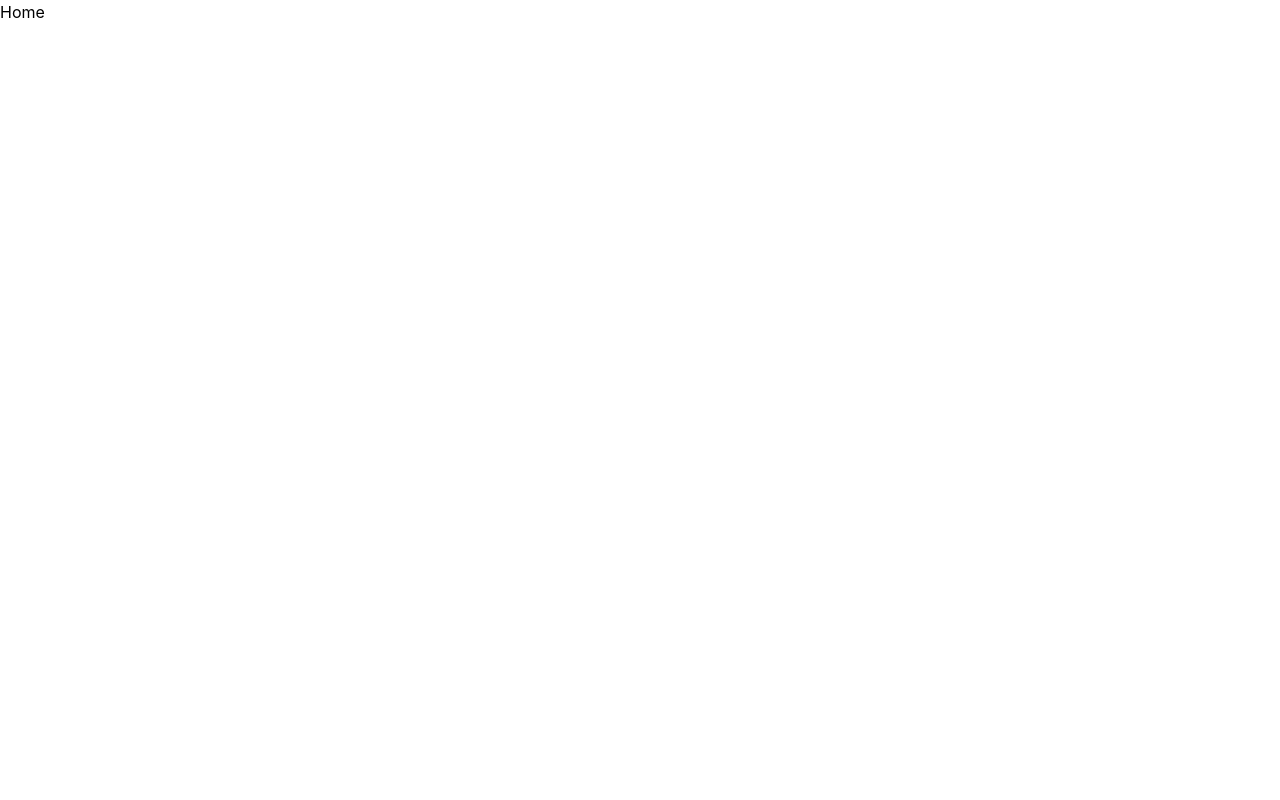
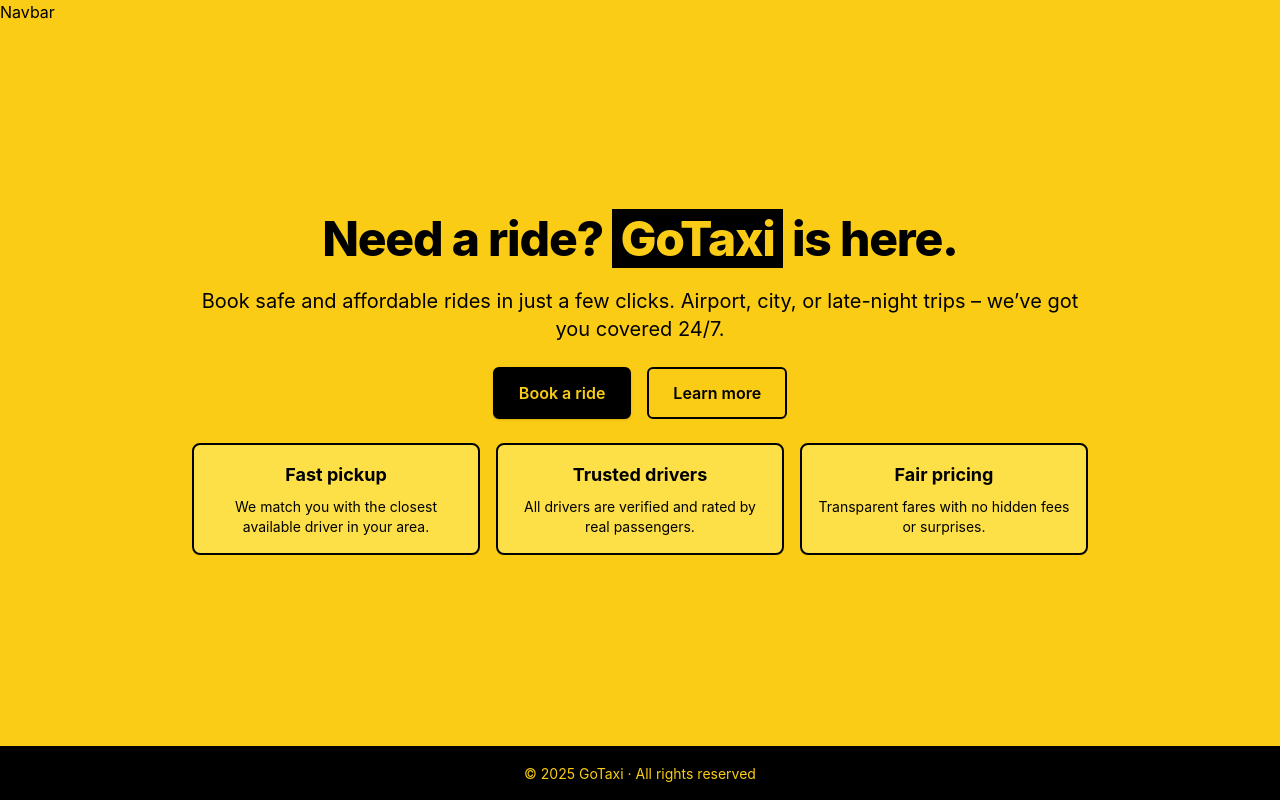
Before and after one commit to Hadi170/GoTaxi, a React (Create React App) app: page / in a window 1280 px wide. Built offline with nearby package versions, Linux system fonts and the light colour scheme.

Commit message:
Functional HomePage

```diff
--- a/src/Pages/Home.jsx
+++ b/src/Pages/Home.jsx
@@ -1,9 +1,68 @@
-import React from 'react'
+// src/Pages/Home.jsx
+import Navbar from "../Components/Navbar";
 
-function Home() {
+export default function HomePage() {
   return (
-    <div>Home</div>
-  )
+    <div className="min-h-screen bg-yellow-400 text-black flex flex-col">
+      {/* Top navigation */}
+      <Navbar />
+
+      {/* Hero section */}
+      <main className="flex-1 flex flex-col items-center justify-center px-4">
+        <section className="max-w-4xl text-center space-y-6">
+          <h1 className="text-4xl md:text-5xl font-extrabold tracking-tight">
+            Need a ride? <span className="bg-black text-yellow-400 px-2">GoTaxi</span> is here.
+          </h1>
+
+          <p className="text-lg md:text-xl">
+            Book safe and affordable rides in just a few clicks.
+            Airport, city, or late-night trips – we’ve got you covered 24/7.
+          </p>
+
+          <div className="flex flex-col sm:flex-row gap-4 justify-center mt-4">
+            <a
+              href="/menu" // later you can change this to /book
+              className="px-6 py-3 bg-black text-yellow-400 font-semibold rounded-md shadow hover:bg-yellow-300 hover:text-black border-2 border-black transition"
+            >
+              Book a ride
+            </a>
+
+            <a
+              href="/about"
+              className="px-6 py-3 bg-yellow-400 text-black font-semibold rounded-md border-2 border-black hover:bg-black hover:text-yellow-400 transition"
+            >
+              Learn more
+            </a>
+          </div>
+
+          {/* Small feature cards */}
+          <div className="grid grid-cols-1 md:grid-cols-3 gap-4 mt-10">
+            <div className="border-2 border-black bg-yellow-300 rounded-lg p-4">
+              <h2 className="font-bold text-lg mb-2">Fast pickup</h2>
+              <p className="text-sm">
+                We match you with the closest available driver in your area.
+              </p>
+            </div>
+            <div className="border-2 border-black bg-yellow-300 rounded-lg p-4">
+              <h2 className="font-bold text-lg mb-2">Trusted drivers</h2>
+              <p className="text-sm">
+                All drivers are verified and rated by real passengers.
+              </p>
+            </div>
+            <div className="border-2 border-black bg-yellow-300 rounded-lg p-4">
+              <h2 className="font-bold text-lg mb-2">Fair pricing</h2>
+              <p className="text-sm">
+                Transparent fares with no hidden fees or surprises.
+              </p>
+            </div>
+          </div>
+        </section>
+      </main>
+
+      {/* Simple footer */}
+      <footer className="py-4 text-center text-sm border-t-2 border-black bg-black text-yellow-400">
+        © {new Date().getFullYear()} GoTaxi · All rights reserved
+      </footer>
+    </div>
+  );
 }
-
-export default Home
```
